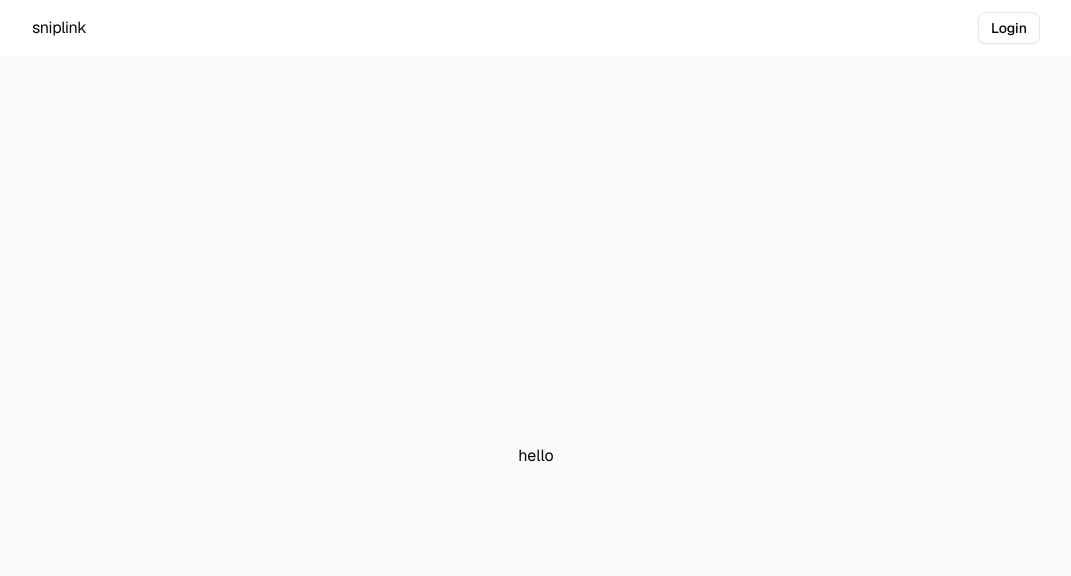
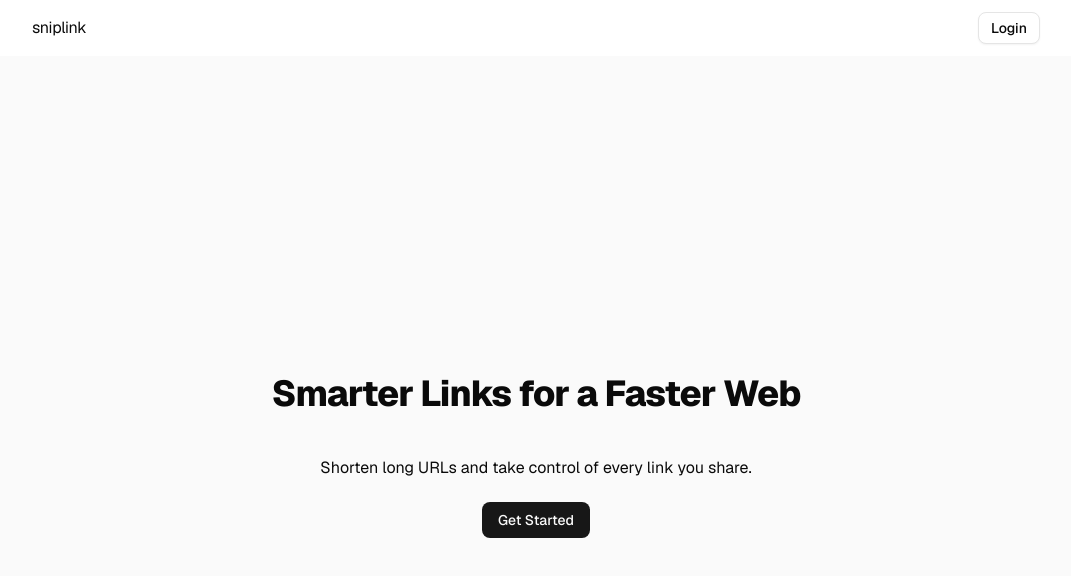
Before and after one commit to manishxcodes/sniplink, a Next.js app: page / in a window 1280 px wide. Shown: the top 576 px of the page, without its empty margins (104-1175 px from the left). Built offline with nearby package versions, Linux system fonts and the light colour scheme.

Commit message:
add hero section

```diff
--- a/app/(main)/page.tsx
+++ b/app/(main)/page.tsx
@@ -1,9 +1,19 @@
+import { Button } from "@/components/ui/button";
 import Image from "next/image";
+import Link from "next/link";
 
 export default function Home() {
   return (
-    <div className="flex min-h-screen items-center justify-center bg-zinc-50 font-sans dark:bg-black">
-      <h2>hello</h2>
+    <div className="flex flex-col min-h-screen items-center justify-center bg-zinc-50 font-sans dark:bg-black">
+      <h1 className="scroll-m-20 text-center text-4xl font-extrabold tracking-tight text-balance mb-10">
+        Smarter Links for a Faster Web
+      </h1>
+      <p className="leading-7 mb-5">
+        Shorten long URLs and take control of every link you share.
+      </p>
+      <Link href={"/signup"}>
+        <Button>Get Started</Button>
+      </Link>
     </div>
   );
 }
```
